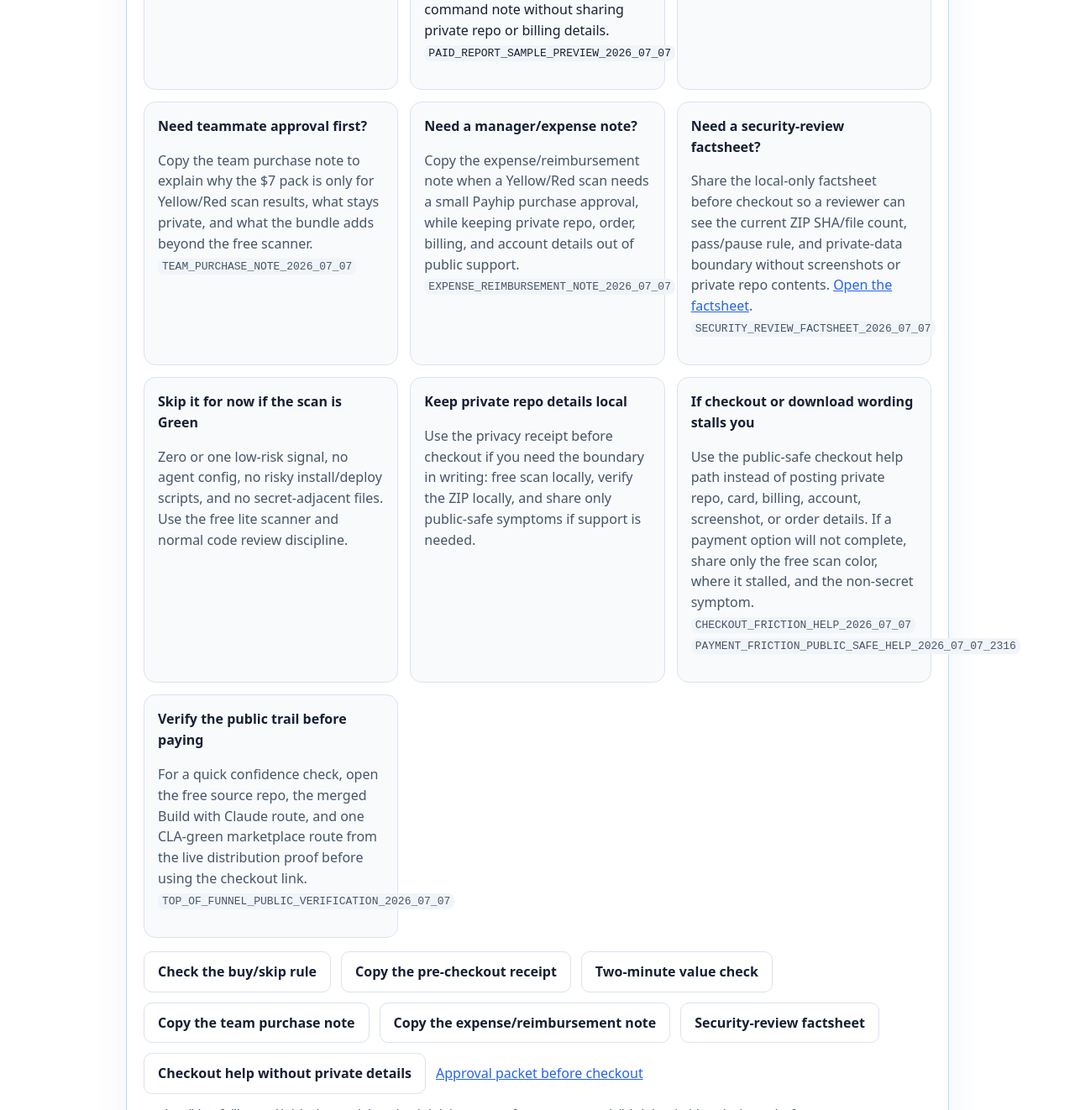
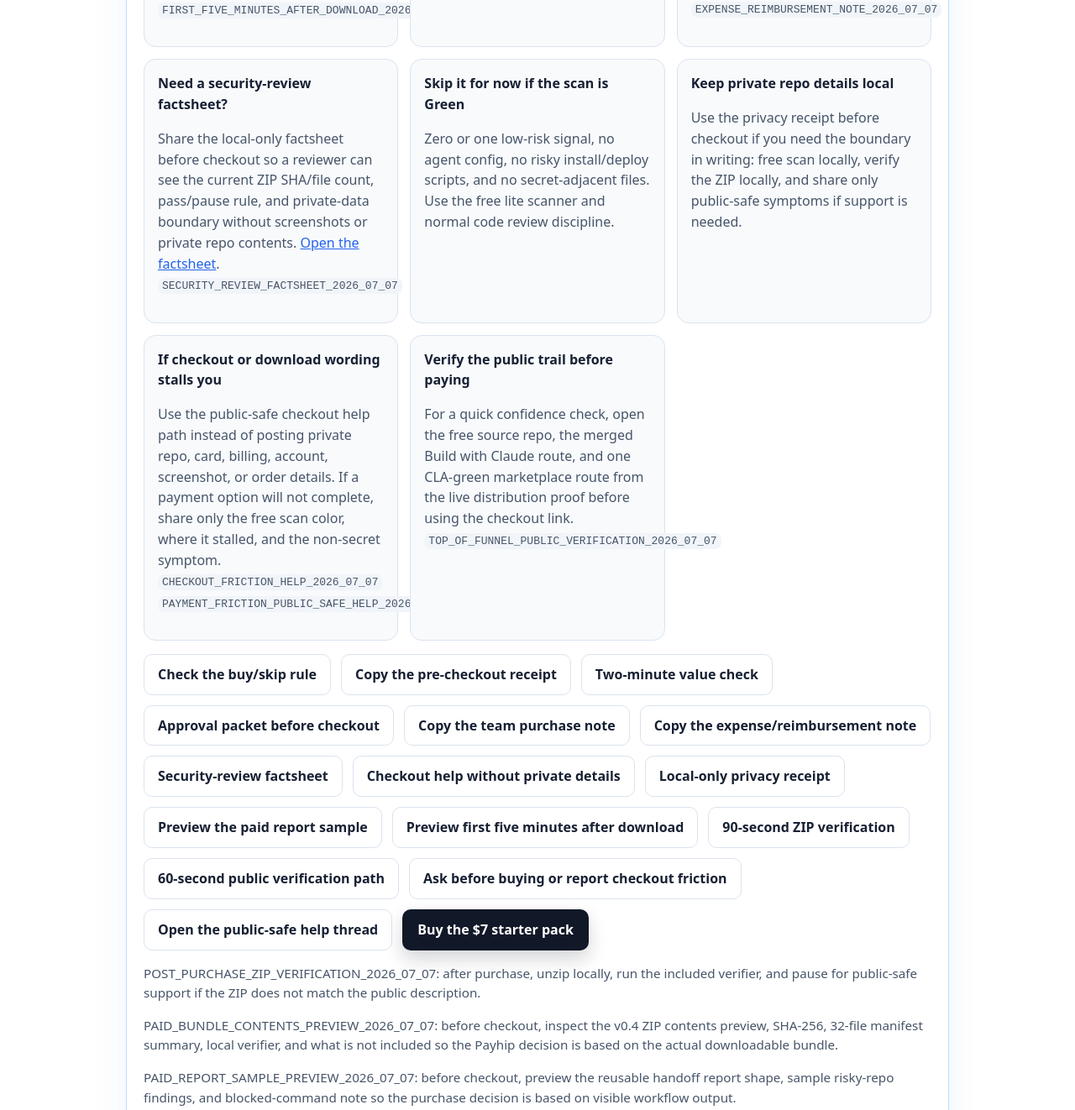
Before and after one commit to el-zachariah/ai-agent-safety-starter-pack, a plain HTML site: page index.html in a window 1280 px wide. Shown: the part 2550-3872 px from the top of the page at 84% size. Drawn offline with Linux system fonts and the light colour scheme.

Commit message:
Repair approval packet landing links

```diff
--- a/index.html
+++ b/index.html
@@ -136,12 +136,12 @@
         <p>After the free scan, decide whether the $7 ZIP saves one setup loop or gives a needed reusable handoff before opening Payhip. Green skips, Yellow buys only for one setup loop saved, Red buys when a reusable handoff or guardrail is needed. <a href="https://github.com/el-zachariah/ai-agent-safety-starter-pack/blob/main/docs/value-check-before-checkout.md">Open the value check</a>. <code>VALUE_CHECK_BEFORE_CHECKOUT_2026_07_08</code></p>
       </div>
       <div class="decision-card">
-        <strong>Preview the paid report shape</strong>
-        <p>Before checkout, inspect the reusable go / limited-go / no-go handoff fields, samp
-      <div class="decision-card">
         <strong>Need one approval packet?</strong>
         <p>Use the approval packet when a maintainer, reviewer, or manager needs the short version before checkout: free scan result, seller/project, checkout link, privacy boundary, and Green/Yellow/Red buy/skip rule. <a href="https://github.com/el-zachariah/ai-agent-safety-starter-pack/blob/main/docs/approval-packet-before-checkout.md">Open the approval packet</a>. <code>APPROVAL_PACKET_BEFORE_CHECKOUT_2026_07_08</code></p>
-      </div>le risky-repo findings, and blocked-command note without sharing private repo or billing details. <code>PAID_REPORT_SAMPLE_PREVIEW_2026_07_07</code></p>
+      </div>
+      <div class="decision-card">
+        <strong>Preview the paid report shape</strong>
+        <p>Before checkout, inspect the reusable go / limited-go / no-go handoff fields, sample risky-repo findings, and blocked-command note without sharing private repo or billing details. <code>PAID_REPORT_SAMPLE_PREVIEW_2026_07_07</code></p>
       </div>
       <div class="decision-card">
         <strong>Preview the first five minutes after download</strong>
@@ -180,12 +180,12 @@
       <a class="secondary" href="https://github.com/el-zachariah/ai-agent-safety-starter-pack/blob/main/docs/upgrade-decision-checklist.md">Check the buy/skip rule</a>
       <a class="secondary" href="https://github.com/el-zachariah/ai-agent-safety-starter-pack/blob/main/docs/pre-checkout-decision-receipt.md">Copy the pre-checkout receipt</a>
       <a class="secondary" href="https://github.com/el-zachariah/ai-agent-safety-starter-pack/blob/main/docs/value-check-before-checkout.md">Two-minute value check</a>
+      <a class="secondary" href="https://github.com/el-zachariah/ai-agent-safety-starter-pack/blob/main/docs/approval-packet-before-checkout.md">Approval packet before checkout</a>
       <a class="secondary" href="https://github.com/el-zachariah/ai-agent-safety-starter-pack/blob/main/docs/team-purchase-note.md">Copy the team purchase note</a>
       <a class="secondary" href="https://github.com/el-zachariah/ai-agent-safety-starter-pack/blob/main/docs/expense-reimbursement-note.md">Copy the expense/reimbursement note</a>
       <a class="secondary" href="https://github.com/el-zachariah/ai-agent-safety-starter-pack/blob/main/docs/security-review-factsheet.md">Security-review factsheet</a>
       <a class="secondary" href="https://github.com/el-zachariah/ai-agent-safety-starter-pack/blob/main/docs/checkout-friction-help.md">Checkout help without private details</a>
-      <a class="sec
-      <a class="secondary" href="https://github.com/el-zachariah/ai-agent-safety-starter-pack/blob/main/docs/approval-packet-before-checkout.md">Approval packet before checkout</a>ondary" href="https://github.com/el-zachariah/ai-agent-safety-starter-pack/blob/main/docs/privacy-before-checkout.md">Local-only privacy receipt</a>
+      <a class="secondary" href="https://github.com/el-zachariah/ai-agent-safety-starter-pack/blob/main/docs/privacy-before-checkout.md">Local-only privacy receipt</a>
       <a class="secondary" href="https://github.com/el-zachariah/ai-agent-safety-starter-pack/blob/main/docs/paid-report-sample-preview.md">Preview the paid report sample</a>
       <a class="secondary" href="https://github.com/el-zachariah/ai-agent-safety-starter-pack/blob/main/docs/first-five-minutes-after-download.md">Preview first five minutes after download</a>
       <a class="secondary" href="https://github.com/el-zachariah/ai-agent-safety-starter-pack/blob/main/docs/post-purchase-verification.md">90-second ZIP verification</a>
```
